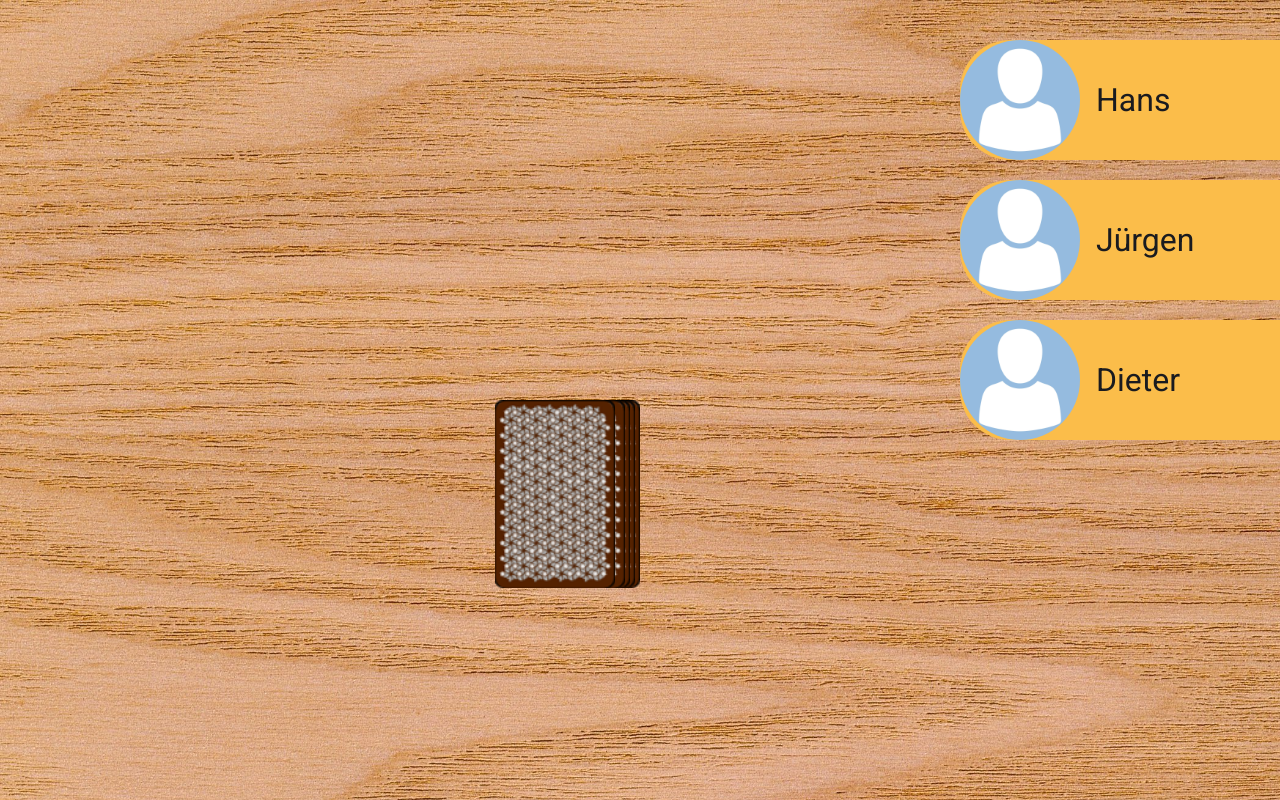
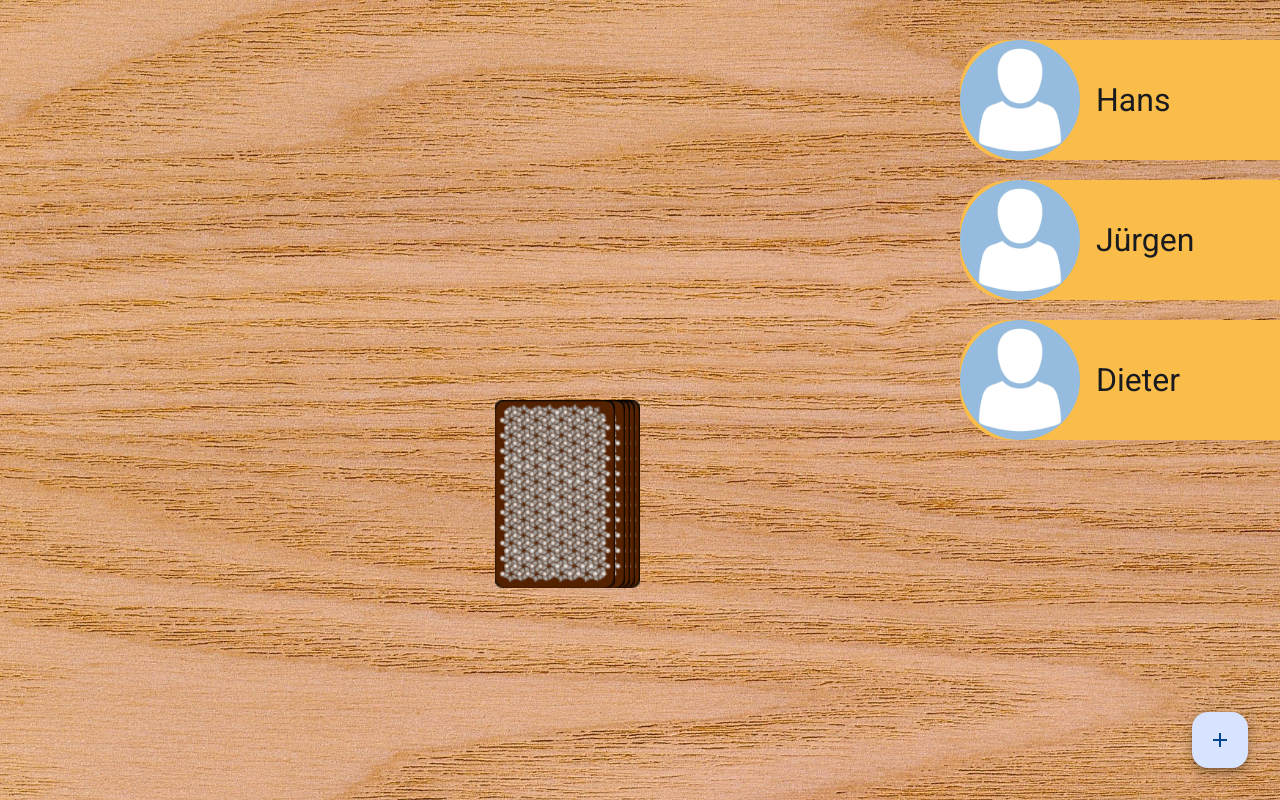
Before and after one commit to FelixWagner25/ring_of_fire, an Angular app: page /game in a window 1280 px wide. Built offline with nearby package versions, Linux system fonts and the light colour scheme.

Commit message:
feat: add add player button

```diff
--- a/src/app/game/game.html
+++ b/src/app/game/game.html
@@ -39,3 +39,7 @@
     />
   </div>
 </section>
+
+<button matFab class="btn-add">
+  <mat-icon>add_2</mat-icon>
+</button>
--- a/src/app/game/game.scss
+++ b/src/app/game/game.scss
@@ -57,3 +57,9 @@
     position: absolute;
     right: 0;
 }
+
+.btn-add{
+    position: absolute;
+    right: 32px;
+    bottom: 32px;
+}
--- a/src/app/game/game.ts
+++ b/src/app/game/game.ts
@@ -3,11 +3,13 @@ import { CommonModule } from '@angular/common';
 import { GameModel } from '../../models/game-model';
 import { ChangeDetectorRef } from '@angular/core';
 import { Player } from '../player/player';
+import {MatButtonModule} from '@angular/material/button';
+import { MatIcon } from '@angular/material/icon';
 
 
 @Component({
   selector: 'app-game',
-  imports: [CommonModule, Player],
+  imports: [CommonModule, Player, MatButtonModule, MatIcon],
   templateUrl: './game.html',
   styleUrl: './game.scss',
 })
```
